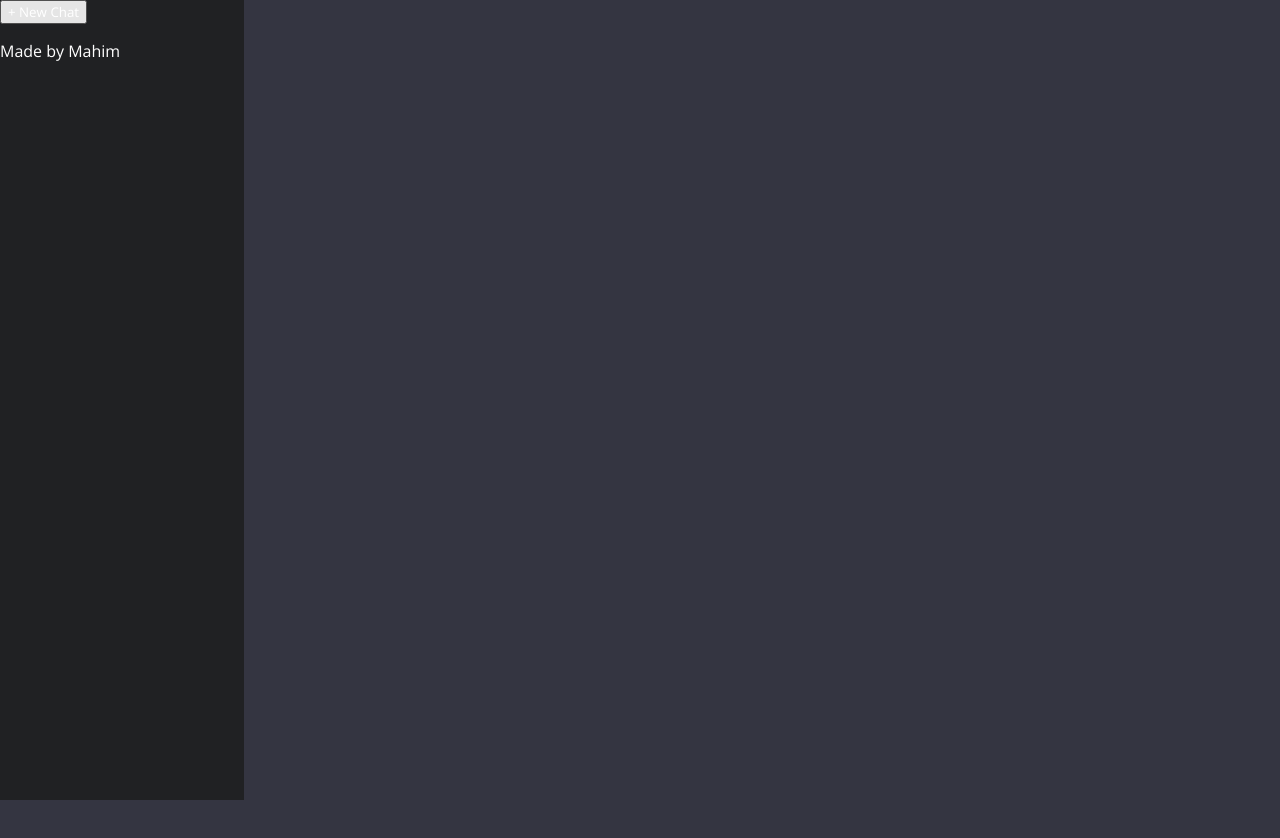
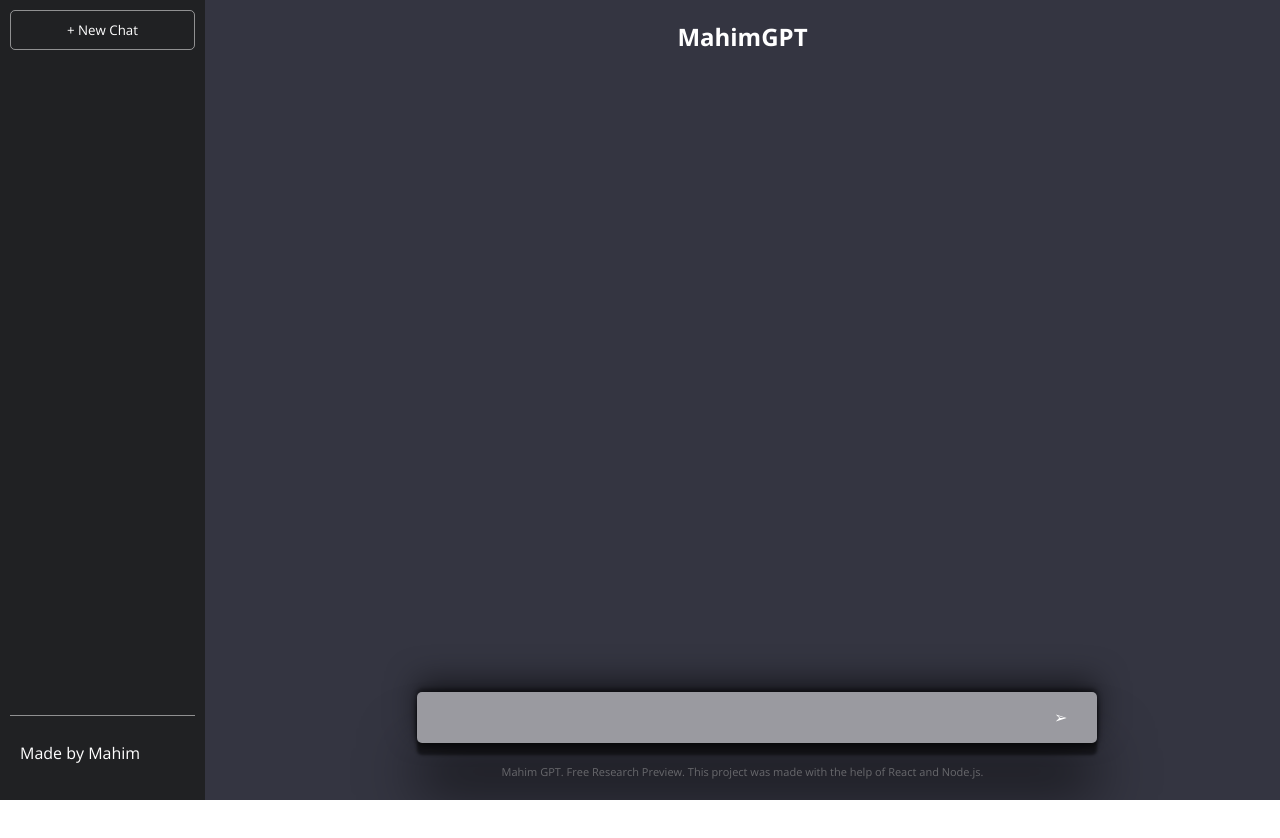
Before and after one commit to mahim2003/ChatGPT-clone, a React (Create React App) app in the folder gpt-clone/: page / in a window 1280 px wide. Shown: the top 838 px of the page. After the commit the page ends 800 px from the top, so only its background shows below. Built offline with nearby package versions, Linux system fonts and the light colour scheme.

Commit message:
Complete styling

```diff
--- a/gpt-clone/src/App.js
+++ b/gpt-clone/src/App.js
@@ -3,12 +3,32 @@
     <div className="app">
       <section className="side-bar">
         <button>+ New Chat</button>
-        <ul className="history"></ul>
+        <ul className="history">
+          <li></li>
+        </ul>
         <nav>
           <p>Made by Mahim</p>
         </nav>
       </section>
-      <section className="main"></section>
+      <section className="main">
+        <h1>MahimGPT</h1>
+        <ul className="feed">
+
+        </ul>
+        <div className="bottom-section">
+          <div className="input-container">
+            <input/>
+            <div id="submit">➢</div>
+
+          </div>
+          <p className="info">
+            Mahim GPT. Free Research Preview.
+            This project was made with the help of
+            React and Node.js.
+          </p>
+
+        </div>
+      </section>
     </div>
   );
 }
--- a/gpt-clone/src/index.css
+++ b/gpt-clone/src/index.css
@@ -11,15 +11,94 @@
 
 .app{
     background-color: #343541;
+    display: flex;
 }
 
 .side-bar{
     background-color: #202123;
     height: 100vh;
     width: 244px;
+    display: flex;
+    flex-direction: column;
+    justify-content: space-between ;
+}
+button{
+    border: solid 0.5px rgba(255,255,255,0.5);
+    background-color: transparent;
+    border-radius: 5px;
+    padding: 10px;
+    margin: 10px;
+}
+
+nav{
+    border-top:solid 0.5px rgba(255,255,255,0.5);
+    padding: 10px;
+    margin: 10px;
+}
+
+.history{
+    padding: 10px;
+    margin: 10px;
+    height: 100%;
+}
+
+.history li{
+    list-style-type: none;
+    padding: 15px 0;
+    cursor: pointer;
 }
 
 .main{
     height:100vh;
     width: 100%;
+    display: flex;
+    flex-direction: column;
+    justify-content: space-between;
+    align-items: center;
+    text-align: center;
 }
+
+.info{
+    color: rgba(255,255,255,0.5);
+    font-size: 11px;
+    padding: 10px;
+}
+
+.bottom-section{
+    width: 100%;
+    display:flex;
+    flex-direction: column;
+    justify-content: center;
+    align-items: center;
+}
+
+.input-container{
+    position: relative;
+    width: 100%;
+    max-width: 650px;
+}
+
+input{
+    width: 100%;
+    border:none;
+    font-size: 20px;
+    background-color: rgba(255,255,255,0.5);
+    padding: 12px 15px;
+    border-radius: 5px;
+    box-shadow: rgba(0,0,0, 0.5) 0 54px 55px,
+        rgba(0,0,0, 0.5) 0 -12px 30px,
+        rgba(0,0,0, 0.5) 0 4px 6px,
+        rgba(0,0,0, 0.5) 0 12px 3px,
+        rgba(0,0,0, 0.5) 0 -3px 5px;
+}
+
+input:focus{
+    outline: none;
+}
+
+#submit {
+    position:absolute;
+    bottom: 15px;
+    right: 0;
+    cursor: pointer;
+}
```
